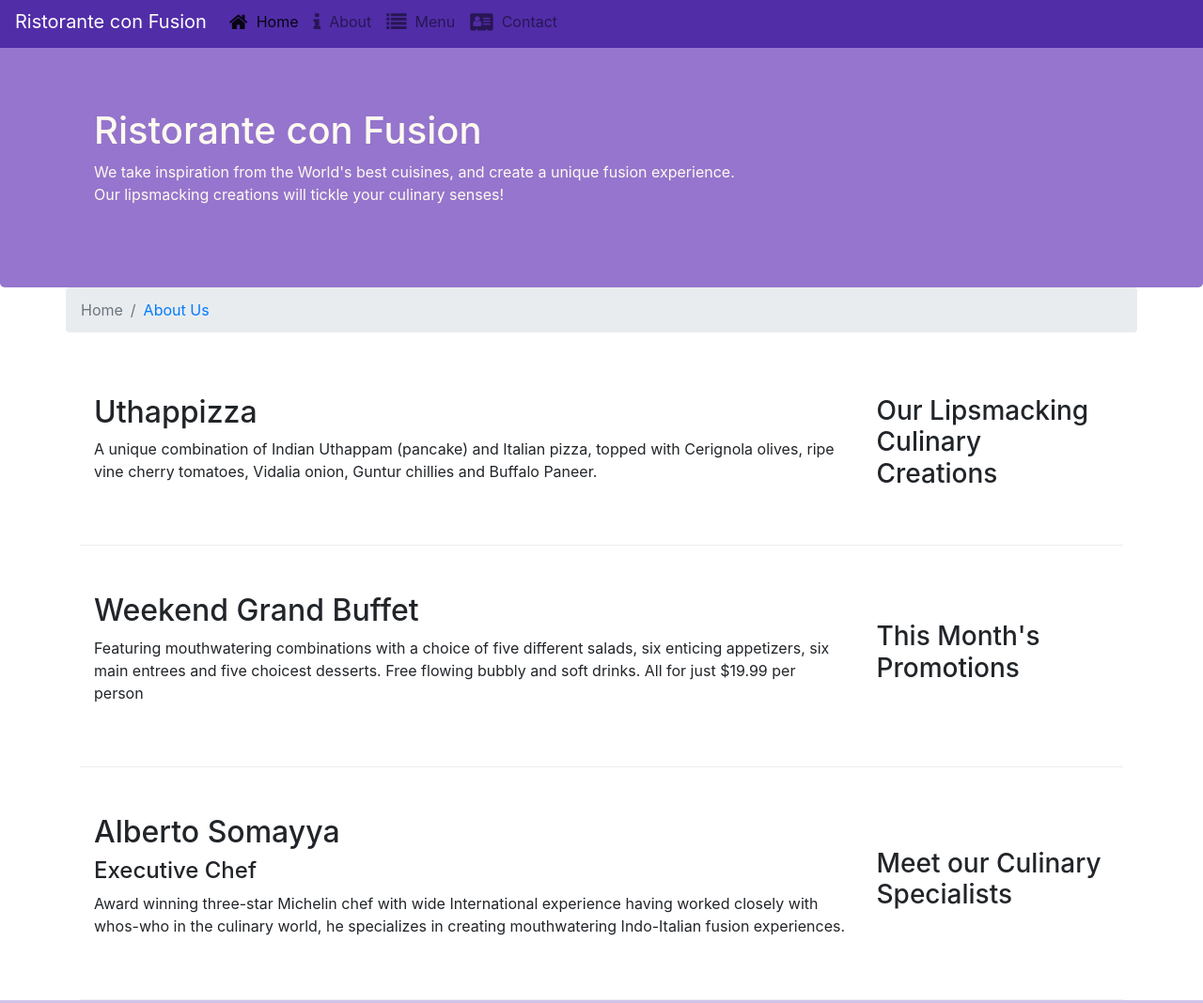
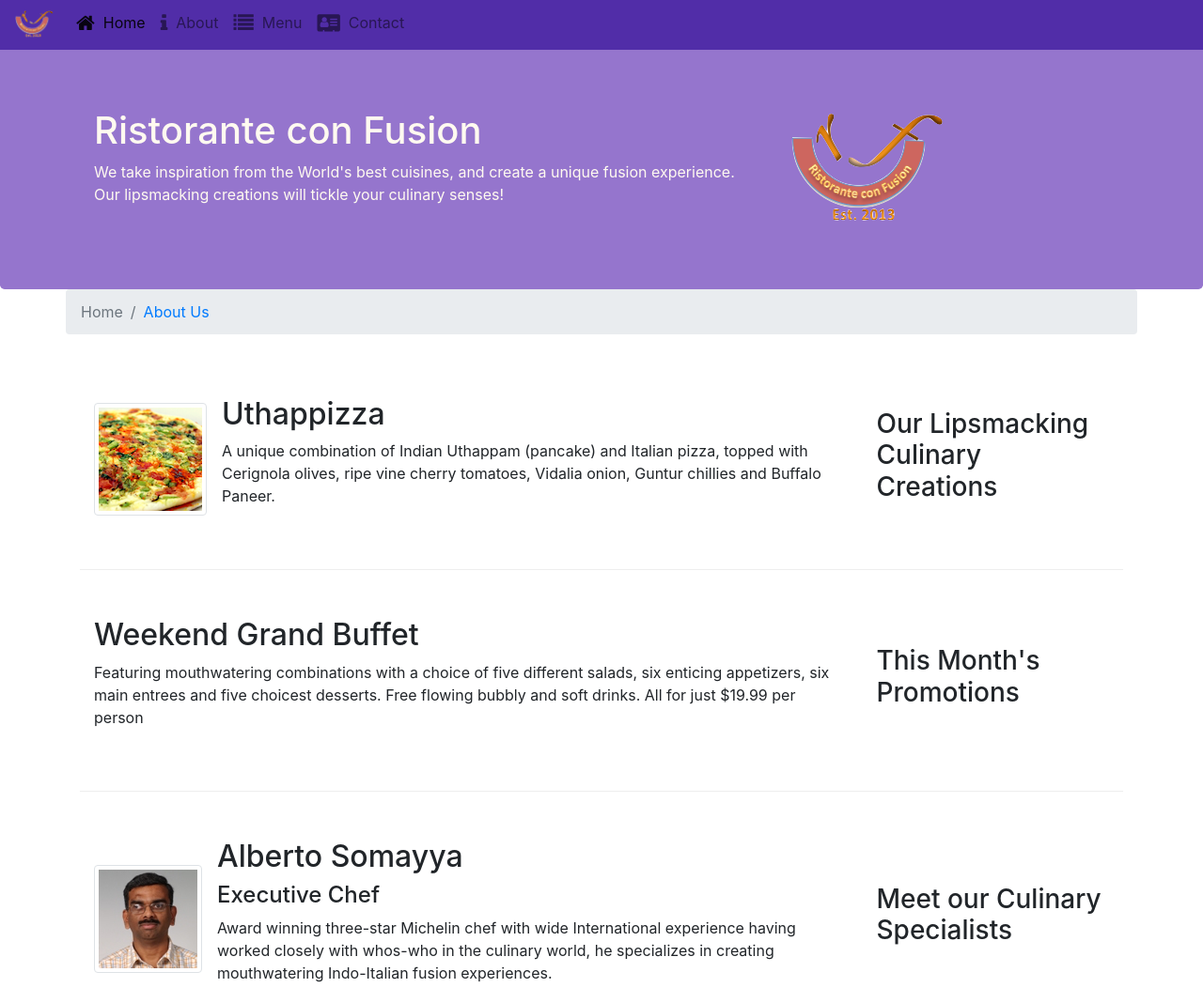
Before and after one commit to anmolsingh12/CourseEra-Assignment1, a website: page index.html in a window 1280 px wide. Shown: the part 5-1073 px from the top of the page at 94% size. Drawn offline with nearby package versions, Linux system fonts and the light colour scheme.

Commit message:
Images and Media

```diff
--- a/index.html
+++ b/index.html
@@ -18,7 +18,7 @@
             <span class="navbar-toggler-icon"></span>
         </button>
 
-        <a class="navbar-brand" style="color:white" href="./index.html">Ristorante con Fusion</a>
+        <a class="navbar-brand" style="color:white" href="./index.html"><img src="./img/logo.png" height="30" width="41"></a>
 
         <div class="collapse navbar-collapse" id="collapsibleNavbar">
             <ul class="navbar-nav" id="collapsibleNavbar">
@@ -44,12 +44,13 @@
     </nav>
     <header class="jumbotron">
             <div class="container">
-            <div classs="row row-header">
+                <div class="row row-header">
                     <div class="col-12 col-sm-8">
                         <h1>Ristorante con Fusion</h1>
                         <p>We take inspiration from the World's best cuisines, and create a unique fusion experience. Our lipsmacking creations will tickle your culinary senses!</p>
                     </div>
-                <div class="col col-sm">
+                    <div class="col col-sm align-self-center">
+                        <img src="img/logo.png" class="img-fluid">
                     </div>
                 </div>
             </div>
@@ -70,8 +71,15 @@
                 <h3>Our Lipsmacking Culinary Creations</h3>
             </div>
             <div class="col-sm order-md-1 col-md">
-                <h2>Uthappizza</h2>
-                <p>A unique combination of Indian Uthappam (pancake) and Italian pizza, topped with Cerignola olives, ripe vine cherry tomatoes, Vidalia onion, Guntur chillies and Buffalo Paneer.</p>
+                <div class="media">
+                    <img class="d-flex mr-3 img-thumbnail align-self-center"
+                        src="img/uthappizza.png" alt="uthappizza">
+
+                    <div class="media-body">
+                        <h2 class="mt-0">Uthappizza</h2>
+                        <p class="hidden-xs-down">A unique combination of Indian Uthappam (pancake) and Italian pizza, topped with Cerignola olives, ripe vine cherry tomatoes, Vidalia onion, Guntur chillies and Buffalo Paneer.</p>
+                    </div>
+                </div>
             </div>
         </div>
 
@@ -91,9 +99,16 @@
                 <h3>Meet our Culinary Specialists</h3>
             </div>
             <div class="col-sm order-md-1 col-md">
-                <h2>Alberto Somayya</h2>
+                    <div class="media">
+                            <img class="d-flex mr-3 img-thumbnail align-self-center"
+                                src="img/alberto.png" alt="Alberto Somayya">
+
+                            <div class="media-body">
+                                <h2 class="mt-0">Alberto Somayya</h2>
                                 <h4>Executive Chef</h4>
-                <p>Award winning three-star Michelin chef with wide International experience having worked closely with whos-who in the culinary world, he specializes in creating mouthwatering Indo-Italian fusion experiences. </p>
+                                <p class="hidden-xs-down">Award winning three-star Michelin chef with wide International experience having worked closely with whos-who in the culinary world, he specializes in creating mouthwatering Indo-Italian fusion experiences.</p>
+                            </div>
+                    </div>
             </div>
         </div>
     </div>
```
Also changed, not shown: aboutus.html (+5 -4 lines), contactus.html (+6 -5 lines), img/alberto.png (added), img/buffet.png (added), img/logo.png (added), img/uthappizza.png (added), 1 other file. Lines whose indentation alone changed are shown as unchanged.
